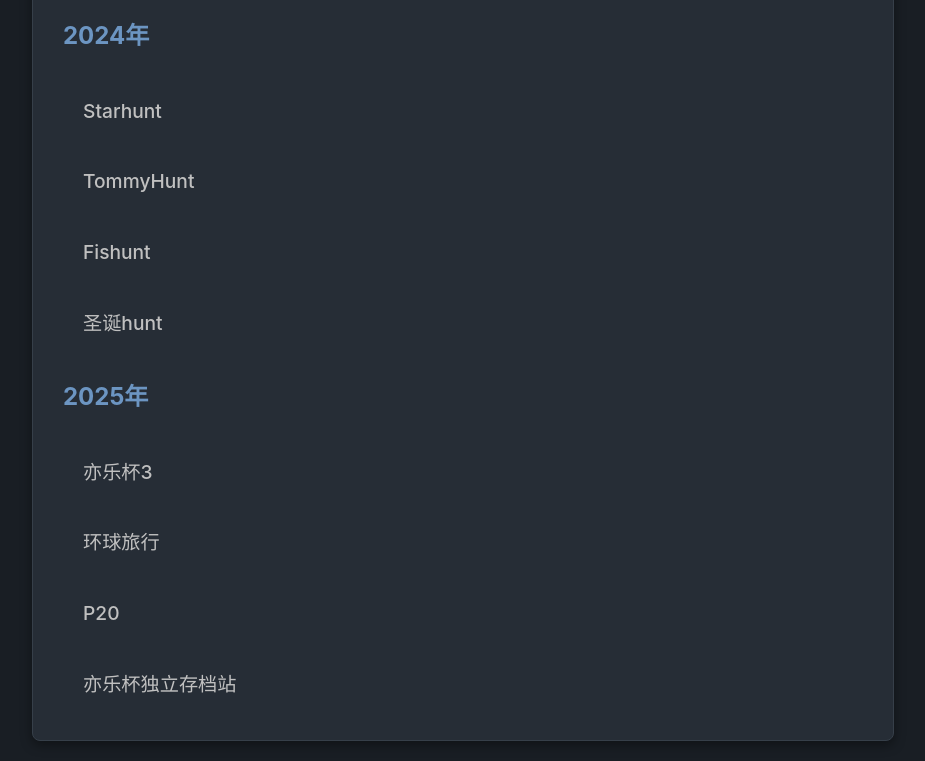
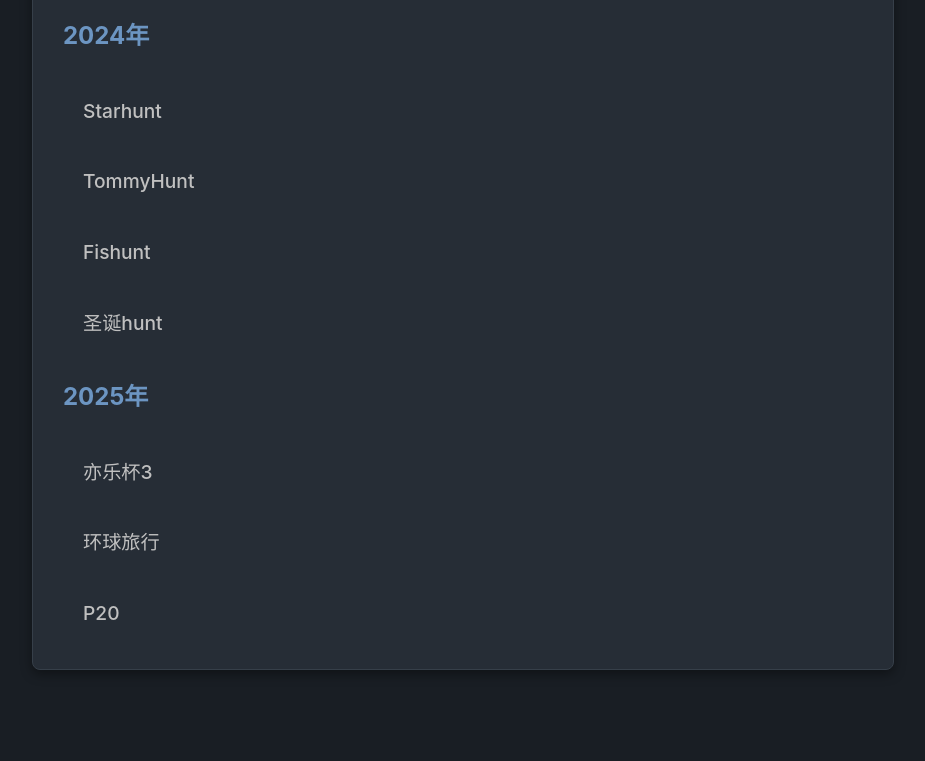
Before and after one commit to Joy-cup/PuzzleMuseum, a plain HTML site: page index.html in a window 1280 px wide. Shown: the part 473-1234 px from the top of the page, without its empty margins (177-1102 px from the left). After the commit the page ends 1163 px from the top, so only its background shows below. Drawn offline with Linux system fonts and the light colour scheme.

Commit message:
Update index.html

```diff
--- a/index.html
+++ b/index.html
@@ -48,9 +48,6 @@
             <div class="item-list">
                 <a href="P20/index.html">P20</a>
             </div>
-            <div class="item-list">
-                <a href="https://joy-cup.github.io/joycuparchive">亦乐杯独立存档站</a>
-            </div>
         </main>
     </div>
 </body>
```
